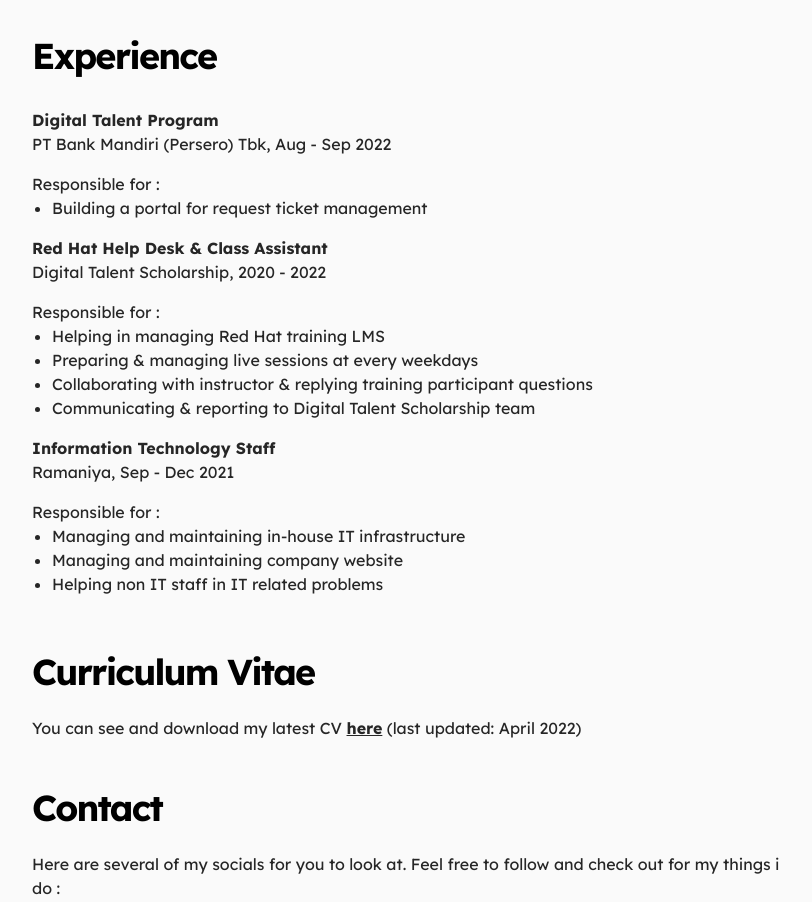
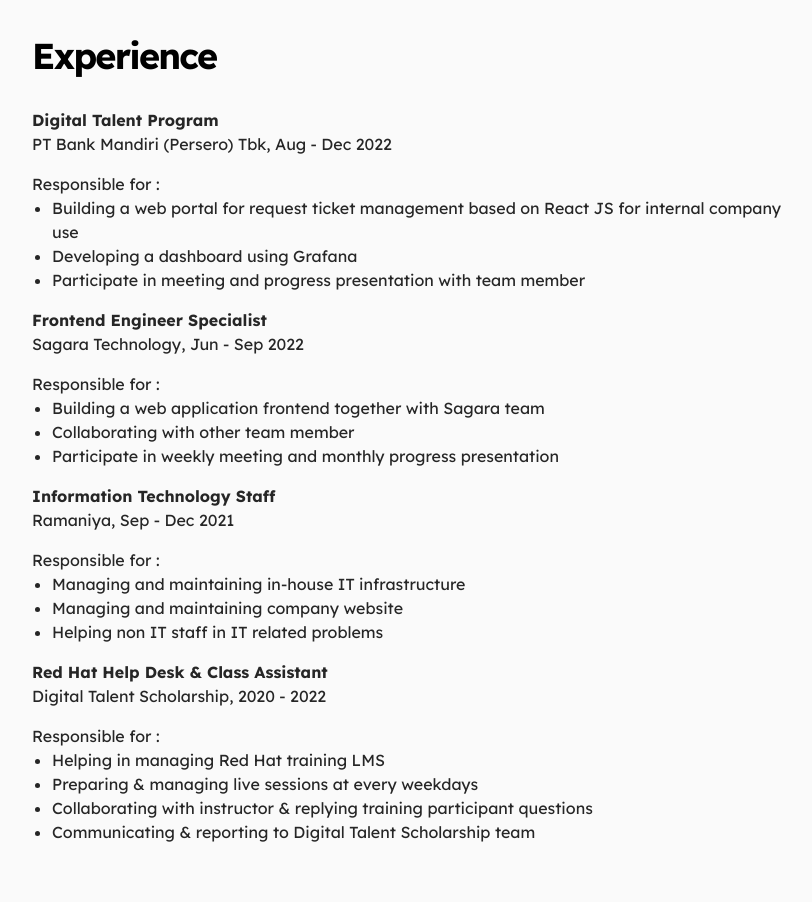
Before and after one commit to irfan44/irfannm, a Next.js app: page /about in a window 1280 px wide. Shown: the part 940-1842 px from the top of the page, without its empty margins (224-1036 px from the left). Built offline with nearby package versions, Linux system fonts and the light colour scheme.

Commit message:
feat: add new projects & experiences

```diff
--- a/data/constants/experience.ts
+++ b/data/constants/experience.ts
@@ -4,8 +4,32 @@
   {
     title: 'Digital Talent Program',
     company: 'PT Bank Mandiri (Persero) Tbk',
-    year: 'Aug - Sep 2022',
-    responsibility: ['Building a portal for request ticket management'],
+    year: 'Aug - Dec 2022',
+    responsibility: [
+      'Building a web portal for request ticket management based on React JS for internal company use',
+      'Developing a dashboard using Grafana',
+      'Participate in meeting and progress presentation with team member',
+    ],
+  },
+  {
+    title: 'Frontend Engineer Specialist',
+    company: 'Sagara Technology',
+    year: 'Jun - Sep 2022',
+    responsibility: [
+      'Building a web application frontend together with Sagara team',
+      'Collaborating with other team member',
+      'Participate in weekly meeting and monthly progress presentation',
+    ],
+  },
+  {
+    title: 'Information Technology Staff',
+    company: 'Ramaniya',
+    year: 'Sep - Dec 2021',
+    responsibility: [
+      'Managing and maintaining in-house IT infrastructure',
+      'Managing and maintaining company website',
+      'Helping non IT staff in IT related problems',
+    ],
   },
   {
     title: 'Red Hat Help Desk & Class Assistant',
@@ -18,16 +42,6 @@
       'Communicating & reporting to Digital Talent Scholarship team',
     ],
   },
-  {
-    title: 'Information Technology Staff',
-    company: 'Ramaniya',
-    year: 'Sep - Dec 2021',
-    responsibility: [
-      'Managing and maintaining in-house IT infrastructure',
-      'Managing and maintaining company website',
-      'Helping non IT staff in IT related problems',
-    ],
-  },
 ];
 
 export default experience;
```
Also changed, not shown: data/constants/projects.ts (+12 -5 lines).
